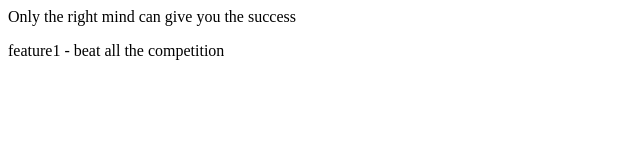
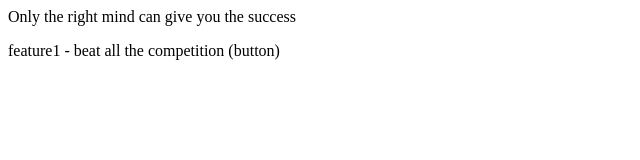
Before and after one commit to SurajSa-19/local_repoo, a plain HTML site: page index.html in a window 1280 px wide. Shown: the full height of the page, 0-640 px from the left. Drawn offline with Linux system fonts and the light colour scheme.

```diff
--- a/index.html
+++ b/index.html
@@ -1,2 +1,2 @@
 <p>Only the right mind can give you the success</p>
-<p>feature1 - beat all the competition</p>
+<p>feature1 - beat all the competition (button)</p>
```
